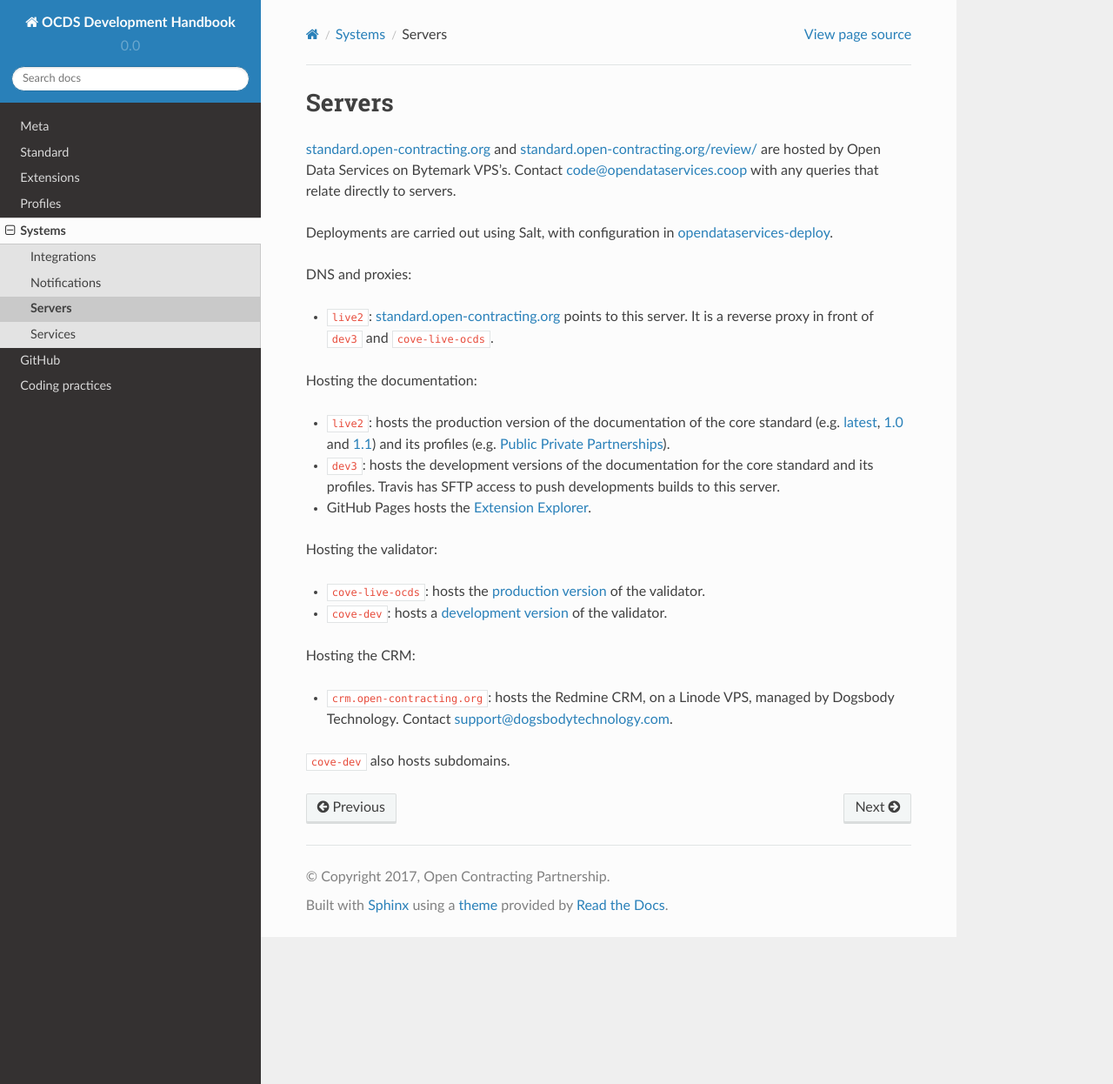
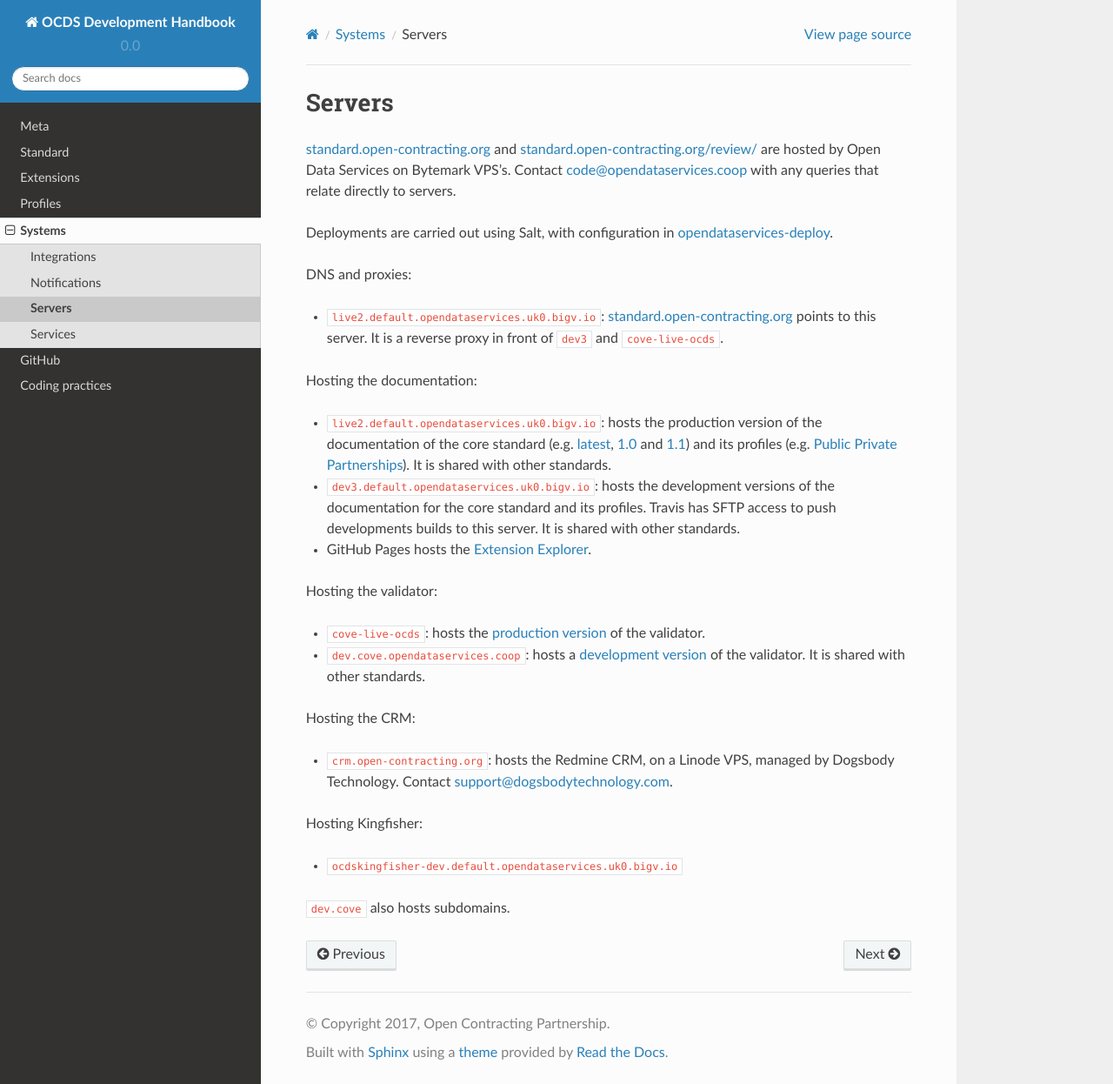
Before and after one commit to open-contracting/standard-development-handbook, a Sphinx documentation site: the page built from docs/systems/servers.md, in a window 1280 px wide and 1246 px high. Shown: the whole window at 87% size. Built offline with Sphinx 7.4.7 and the Read the Docs theme 2.0.0, drawn with Linux system fonts in a browser that asks for light colours.

Commit message:
Add FQDNs and mention whether server is shared

```diff
--- a/docs/systems/servers.md
+++ b/docs/systems/servers.md
@@ -6,21 +6,25 @@ Deployments are carried out using Salt, with configuration in [opendataservices-
 
 DNS and proxies:
 
-* `live2`: [standard.open-contracting.org](http://standard.open-contracting.org/) points to this server. It is a reverse proxy in front of `dev3` and `cove-live-ocds`.
+* `live2.default.opendataservices.uk0.bigv.io`: [standard.open-contracting.org](http://standard.open-contracting.org/) points to this server. It is a reverse proxy in front of `dev3` and `cove-live-ocds`.
 
 Hosting the documentation:
 
-* `live2`: hosts the production version of the documentation of the core standard (e.g. [latest](http://standard.open-contracting.org/latest/), [1.0](http://standard.open-contracting.org/1.0/) and [1.1](http://standard.open-contracting.org/1.1/)) and its profiles (e.g. [Public Private Partnerships](http://standard.open-contracting.org/profiles/ppp/latest/en/)).
-* `dev3`: hosts the development versions of the documentation for the core standard and its profiles. Travis has SFTP access to push developments builds to this server.
+* `live2.default.opendataservices.uk0.bigv.io`: hosts the production version of the documentation of the core standard (e.g. [latest](http://standard.open-contracting.org/latest/), [1.0](http://standard.open-contracting.org/1.0/) and [1.1](http://standard.open-contracting.org/1.1/)) and its profiles (e.g. [Public Private Partnerships](http://standard.open-contracting.org/profiles/ppp/latest/en/)). It is shared with other standards.
+* `dev3.default.opendataservices.uk0.bigv.io`: hosts the development versions of the documentation for the core standard and its profiles. Travis has SFTP access to push developments builds to this server. It is shared with other standards.
 * GitHub Pages hosts the [Extension Explorer](https://extensions.open-contracting.org/).
 
 Hosting the validator:
 
 * `cove-live-ocds`: hosts the [production version](http://standard.open-contracting.org/review/) of the validator.
-* `cove-dev`: hosts a [development version](http://dev.cove.opendataservices.coop/review/) of the validator.
+* `dev.cove.opendataservices.coop`: hosts a [development version](http://dev.cove.opendataservices.coop/review/) of the validator. It is shared with other standards.
 
 Hosting the CRM:
 
 * `crm.open-contracting.org`: hosts the Redmine CRM, on a Linode VPS, managed by Dogsbody Technology. Contact [support@dogsbodytechnology.com](mailto:support@dogsbodytechnology.com).
 
-`cove-dev` also hosts subdomains.
+Hosting Kingfisher:
+
+* `ocdskingfisher-dev.default.opendataservices.uk0.bigv.io`
+
+`dev.cove` also hosts subdomains.
```
